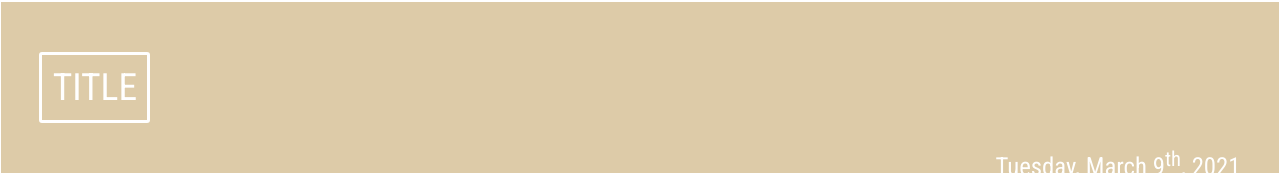
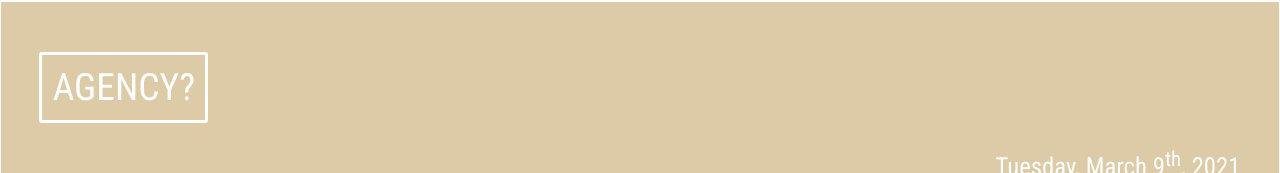
Before and after one commit to sydneygoldberger/journal, a plain HTML site: page index.html in a window 1280 px wide. Shown: the part 3654-3827 px from the top of the page. Drawn offline with nearby package versions, Linux system fonts and the light colour scheme.

Commit message:
Add files via upload

```diff
--- a/index.html
+++ b/index.html
@@ -148,7 +148,7 @@
 
                         <span id="entry7">
                             <div id="entry">
-                                <p id="entryTitle"><span id="border7">TITLE</span></p>
+                                <p id="entryTitle"><span id="border7">AGENCY?</span></p>
                                 <p id="entryDate">Tuesday, March 9<sup>th</sup>,&nbsp;2021<br>10:31am ET</p>
                                 <div id="entryText">
                                     <p>Silvio Lorusso's<span id="articleName"> The User Condition: Computer Agency and Behavior</span> touches on ideas surrounding agency, labor, work, and
```
